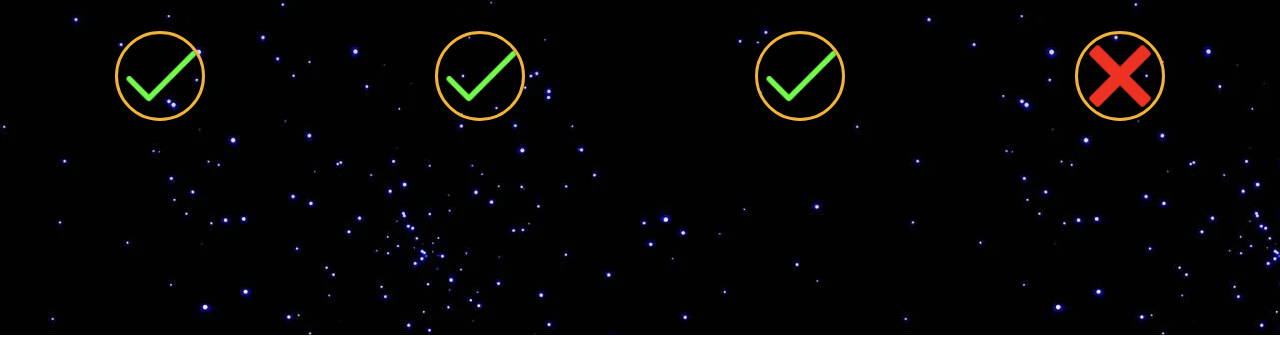
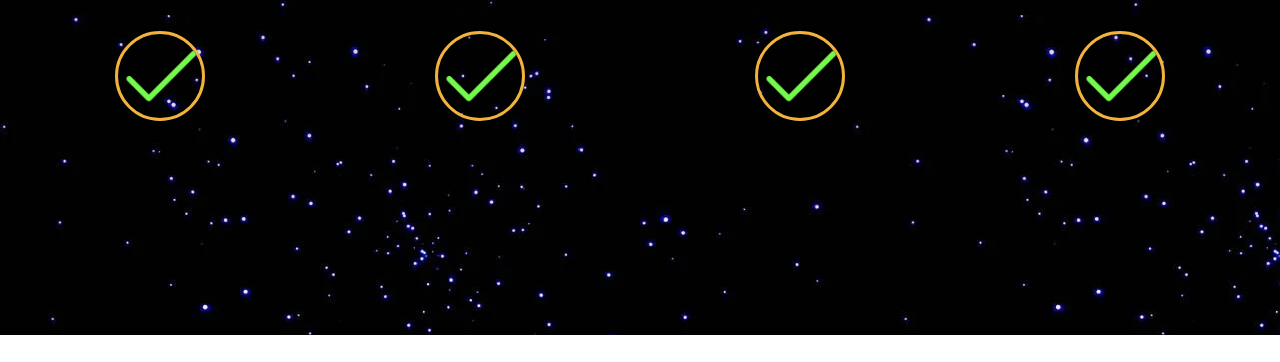
Before and after one commit to LusCamilo/portfolio, a plain HTML site: page index.html in a window 1280 px wide. Shown: the part 2865-3227 px from the top of the page. Drawn offline with nearby package versions, Linux system fonts and the light colour scheme; a web font is replaced by a local one.

Commit message:
Portfolio
Pequena mudança

```diff
--- a/index.html
+++ b/index.html
@@ -87,7 +87,7 @@
             </div>
             <div class="Skills-container">
               <img class="pure-img" src="./img/javascript.png" alt="">
-              <img class="pure-img"id="confirmação" src="./img/Close.png" alt="">
+              <img class="pure-img"id="confirmação" src="./img/Done.png" alt="">
             </div>
           </div>
         </div>
```
